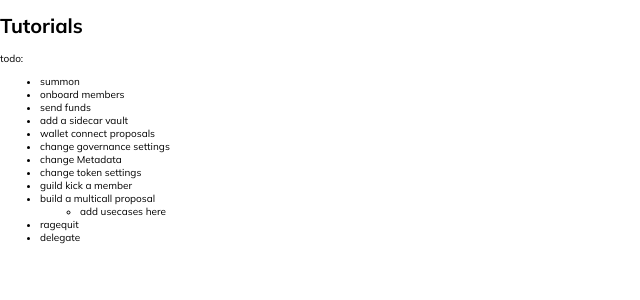
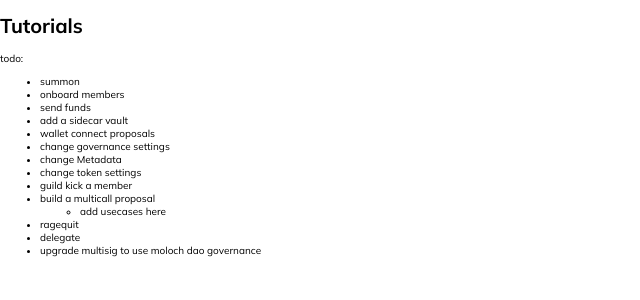
Before and after one commit to HausDAO/docs, a Next.js app: page /user/tutorials/tutorials in a window 1280 px wide. Shown: the top 300 px of the page, without its empty margins (0-640 px from the left). Built offline with nearby package versions, Linux system fonts and the light colour scheme.

Commit message:
adds 2 things

```diff
--- a/pages/index.mdx
+++ b/pages/index.mdx
@@ -11,6 +11,7 @@ The DAO Operators section is for anybody who wants to use the DAOhaus platform t
 The Developers seciton is for developers who want to learn more about and build on the DAOhaus platform.
 
 [Developer Documentation](/developer/overview)
+[More Developer Documentation about the Moloch V3 contracts](https://moloch.daohaus.fun/)
 
 ### Support beyond these docs
 
--- a/pages/user/tutorials/tutorials.mdx
+++ b/pages/user/tutorials/tutorials.mdx
@@ -15,3 +15,4 @@ todo:
   - add usecases here
 - ragequit
 - delegate
+- upgrade multisig to use moloch dao governance
```
